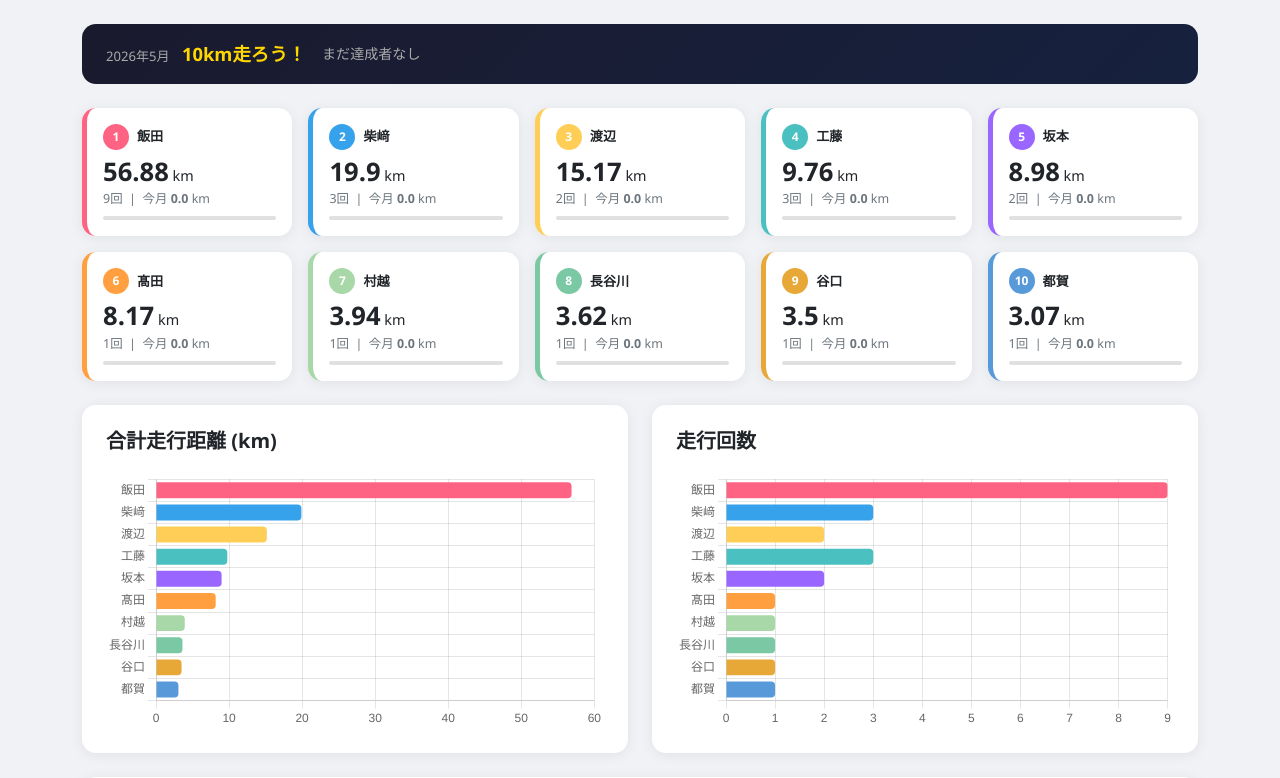
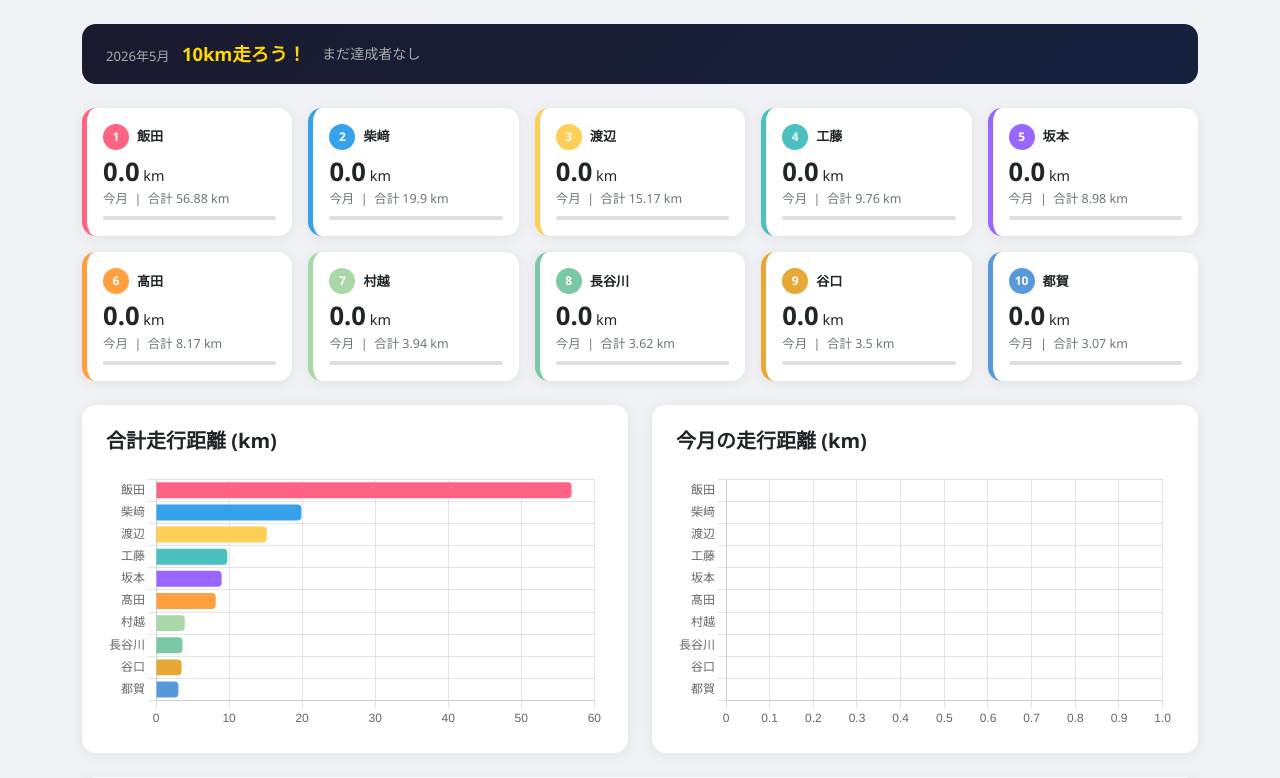
Before and after one commit to cit-alpine-club/running-dashboard, a Flask app: page / in a window 1280 px wide. Shown: the part 54-832 px from the top of the page. Run offline with Flask 3, Linux system fonts and the light colour scheme.

Commit message:
ダッシュボード改良: 今月の距離を前面に表示
- ホーム: メンバーカードの大きい数字を今月の距離に変更（合計はサブテキストに）
- ホーム: 右グラフを「走行回数」→「今月の走行距離」に変更
- 個人詳細: 「今月の距離」を先頭・「合計距離」を末尾に入れ替え

Co-Authored-By: Claude Sonnet 4.6 <noreply@anthropic.com>

```diff
--- a/app.py
+++ b/app.py
@@ -186,6 +186,7 @@ def index():
         display_names=display_names,
         display_member_names=display_member_names,
         total_distances=[stats[m]['total_distance'] for m in member_names],
+        monthly_distances=[stats[m]['monthly_distance'] for m in member_names],
         run_counts=[stats[m]['runs'] for m in member_names],
         all_dates=all_dates,
         colors=colors,
--- a/templates/index.html
+++ b/templates/index.html
@@ -34,9 +34,9 @@
           {{ display_names[member] }}
         </span>
       </div>
-      <div class="stat-value text-dark">{{ s.total_distance }}<span style="font-size:0.9rem;font-weight:500"> km</span></div>
+      <div class="stat-value text-dark{% if achieved %} text-success{% endif %}">{{ s.monthly_distance }}<span style="font-size:0.9rem;font-weight:500"> km</span></div>
       <div class="mt-1" style="font-size:0.78rem; color:#6c757d;">
-        {{ s.runs }}回 &nbsp;|&nbsp; 今月 <strong style="color:{% if achieved %}#16a34a{% else %}inherit{% endif %}">{{ s.monthly_distance }}</strong> km
+        今月 &nbsp;|&nbsp; 合計 {{ s.total_distance }} km
       </div>
       {% if not achieved %}
       {% set pct = [((s.monthly_distance / monthly_goal) * 100) | int, 100] | min %}
@@ -59,7 +59,7 @@
   </div>
   <div class="col-lg-6">
     <div class="card p-4">
-      <h5 class="mb-3">走行回数</h5>
+      <h5 class="mb-3">今月の走行距離 (km)</h5>
       <canvas id="barCountChart" style="max-height: 260px;"></canvas>
     </div>
   </div>
@@ -145,7 +145,7 @@
 <script>
 const memberNames = {{ display_member_names | tojson }};
 const totalDistances = {{ total_distances | tojson }};
-const runCounts = {{ run_counts | tojson }};
+const monthlyDistances = {{ monthly_distances | tojson }};
 const colors = {{ colors | tojson }};
 
 const sharedBarOpts = {
@@ -168,12 +168,9 @@ new Chart(document.getElementById('barCountChart'), {
   type: 'bar',
   data: {
     labels: memberNames,
-    datasets: [{ label: '走行回数', data: runCounts, backgroundColor: colors, borderRadius: 4 }]
+    datasets: [{ label: '今月の走行距離 (km)', data: monthlyDistances, backgroundColor: colors, borderRadius: 4 }]
   },
-  options: {
-    ...sharedBarOpts,
-    scales: { x: { beginAtZero: true, ticks: { stepSize: 1 } } },
-  },
+  options: sharedBarOpts,
 });
 
 document.getElementById('allRecords').addEventListener('show.bs.collapse', () => {
```
Also changed, not shown: templates/member.html (+7 -7 lines).
